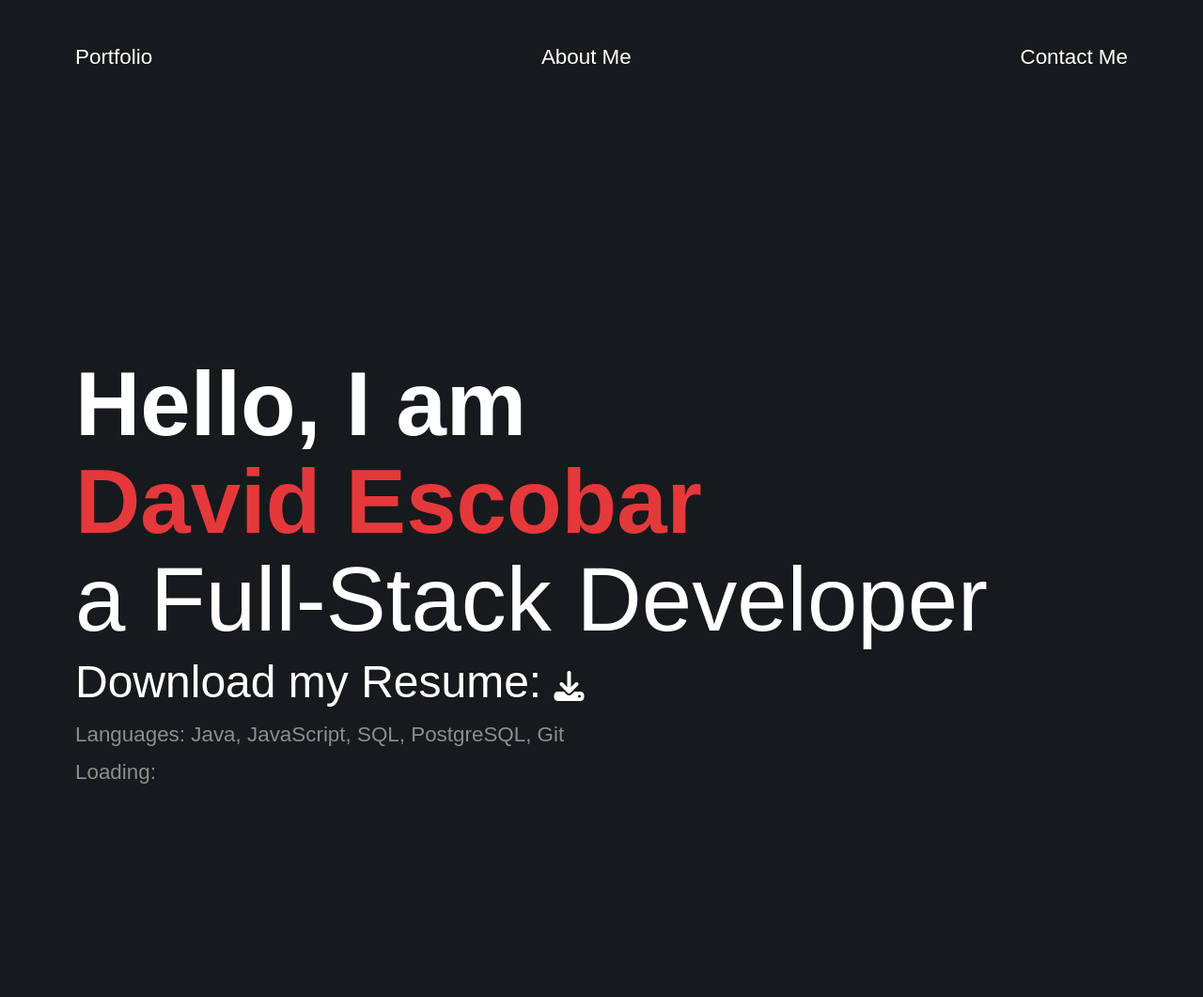
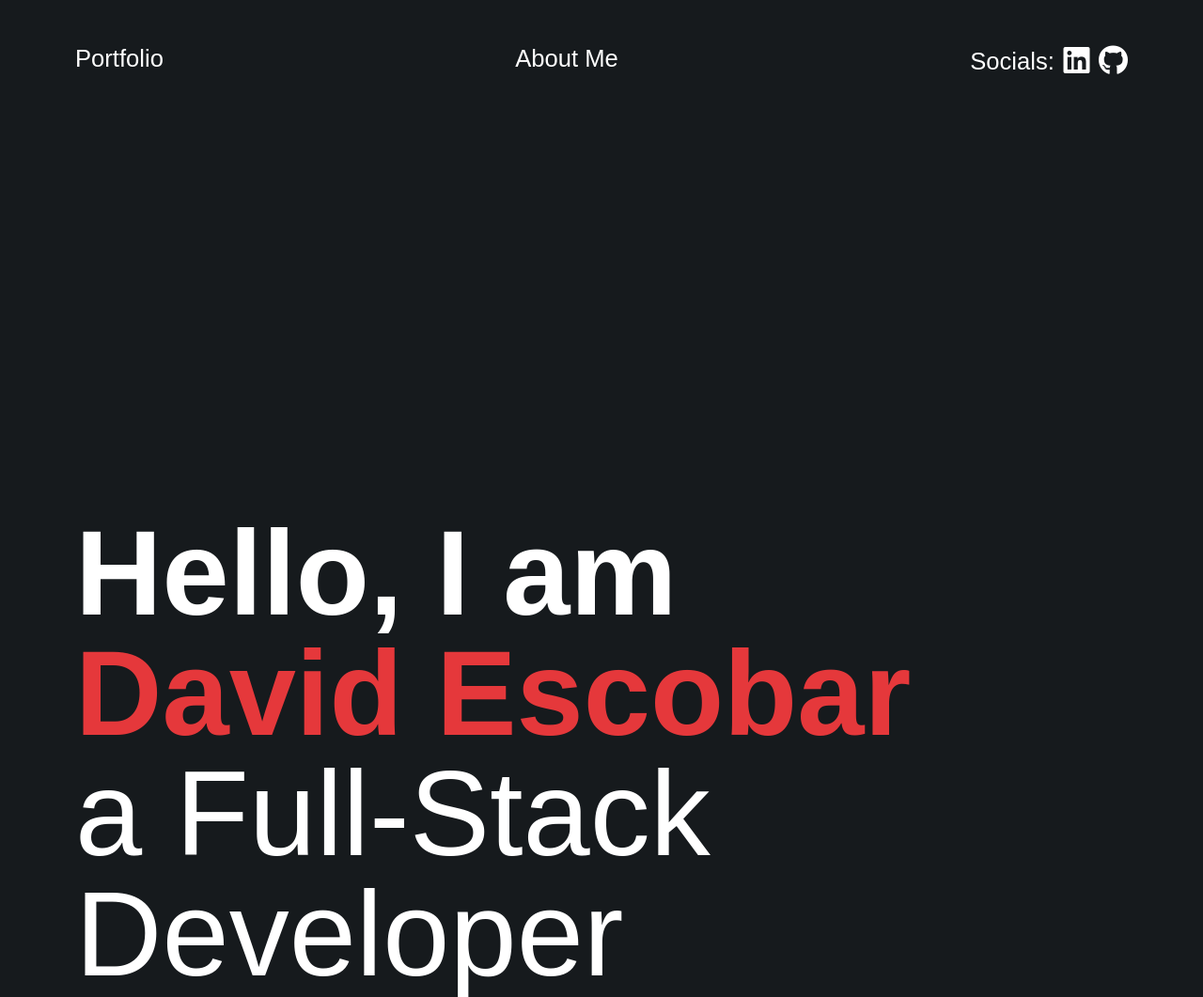
Before and after one commit to susanoos/my-portfolio, a website: page index.html in a window 1280 px wide. Shown: the top 1061 px of the page at 94% size. Drawn offline with Linux system fonts and the light colour scheme.

Commit message:
updated code

```diff
--- a/index.html
+++ b/index.html
@@ -16,32 +16,45 @@
     <header>
       <nav class="nav nav-container">
         <ul class="links">
-          <li><a href="#portfolio">Portfolio</a></li>
-          <li><a href="#about-me">About Me</a></li>
-          <li><a href="#contact">Contact Me</a></li>
+          <li class="list"><a href="#portfolio">Portfolio</a></li>
+          <li class="list"><a href="#about-me">About Me</a></li>
+          <li class="list">
+            <div class="socials-container">
+              Socials:
+              <a
+                href="https://www.linkedin.com/in/david--escobar/"
+                target="_blank"
+                ><i class="fa-brands fa-linkedin icon"></i
+              ></a>
+              <a href="https://github.com/susanoos" target="_blank"
+                ><i class="fa-brands fa-github icon"></i
+              ></a>
+            </div>
+          </li>
         </ul>
       </nav>
-      <div class="container">
+      <section class="container">
+        <div class="header-container">
           <h2 class="heading-text">Hello, I am</h2>
           <h1 class="heading-name heading-text">David Escobar</h1>
           <p class="heading-text">a Full-Stack Developer</p>
           <div>
             <span class="text">Download my Resume: </span>
-          <a href="David_Escobar_Resume.pdf" download="David_Escobar.pdf"
-            ><i class="fa-solid fa-download icon"></i
-          ></a>
+            <a href="David_Escobar_Resume.pdf" download="David_Escobar.pdf"></a>
+            <i class="fa-solid fa-download resume-icon"></i>
           </div>
           <span class="span-text"
             >Languages: Java, JavaScript, SQL, PostgreSQL, Git
           </span>
           <br />
           <span class="span-text">
-          Loading:
+            Learning:
             <span class="span-text span-animation"
               >React, Spring Boot...</span
             ></span
           >
         </div>
+      </section>
     </header>
 
     <section class="container" id="portfolio">
@@ -57,7 +70,7 @@
           Development by Merit America which I found through my employer Amazon,
           and I am learning Front-End Development on my own time through Udemy
           currently taking a course called "The Complete JavaScript Course 2023:
-          From Zero to Expert! ". I also took a web development class at a
+          From Zero to Expert!". I also took a web development class at a
           community college when I used to attend and there I learned HTML and
           CSS. Since I started my journey I have learned many new skills and
           technologies and hope to continue making improvements and learning
--- a/script.js
+++ b/script.js
@@ -12,21 +12,21 @@ const projects = [
     description:
       "Virtual vending machine application with command-line interface allowing users to deposit money, built during my time with Merit America and fellow students.",
     img: "https://media4.giphy.com/media/fph1vX16qKDkiz7BnI/giphy.gif?cid=790b7611b80c108f689c67c7e358ec75bc2791544189f1c3&rid=giphy.gif&ct=g",
-    liveDemo: "No demo",
+    liveDemo: "",
     codeRepository:
       "https://github.com/susanoos/Merit-America-Module-1-Capstone-VendingMachine/tree/main",
   },
   {
     title: "Bankist",
-    description: `Taught in the JavaScript course I took in Udemy, it was used as a tutorial to implament various features which are frequently used today.`,
+    description: `Taught in the JavaScript course I took on Udemy, it was used as a tutorial to implament various features which are frequently used today.`,
     img: "./imgs/bankist.png",
     liveDemo: "https://susanoos.github.io/bankist-landing/",
     codeRepository: "https://github.com/susanoos/bankist-landing",
   },
   {
     title: "Pokédex",
-    description: `A simple application that allows the user to search for a Pokémon by name.
-    and retrieve information about that Pokémon.`,
+    description:
+      "A simple application that allows the user to search for a Pokémon by name. and retrieve information about that Pokémon. (Still under development)",
     img: "./imgs/pokedex.png",
     liveDemo: "https://susanoos.github.io/pokedex/",
     codeRepository: "https://github.com/susanoos/pokedex",
@@ -57,7 +57,7 @@ const projectsHTML = projects
               ${project.description}
             </p>
           <div class="project-links">
-            <a href="live-demo-link" target="_blank">Demo: ${project.liveDemo}</a>
+            <a href="${project.liveDemo}" target="_blank">Demo: ${project.liveDemo}</a>
             <a href="${project.codeRepository}" target="_blank"><i class="fa-brands fa-github icon"></i></a>
             </div>
           </div>
--- a/styles.css
+++ b/styles.css
@@ -38,11 +38,17 @@ body {
   font-size: 3rem;
   line-height: 4.5rem;
 }
+.resume-icon {
+  font-size: 2.5rem;
+}
+.icon {
+  font-size: 2rem;
+}
 /*  */
 
 /* nav links */
 .links {
-  font-size: 1.4rem;
+  font-size: 1.6rem;
   list-style: none;
   display: flex;
   justify-content: space-between;
@@ -55,15 +61,26 @@ a {
   text-decoration: none;
 }
 
+.socials-container {
+  display: flex;
+  flex-direction: row;
+  justify-content: center;
+  align-items: center;
+  gap: 0.6rem;
+}
+
 /* Header section */
+.header-container {
+  padding-top: 10rem;
+}
 
 .heading-name {
   color: #e5383b;
 }
 
 .heading-text {
-  font-size: 6rem;
-  line-height: 6.5rem;
+  font-size: 8rem;
+  line-height: 8rem;
 }
 
 .span-text {
@@ -106,7 +123,7 @@ a {
   color: #e5383b;
   font-size: 3rem;
   margin-top: 1rem;
-  margin-bottom: 1rem;
+  margin-bottom: 1.2rem;
 }
 
 .project-description {
@@ -161,9 +178,6 @@ a {
   width: 100%;
   height: 350px;
 }
-.icon {
-  font-size: 2rem;
-}
 
 /* About Me */
 .about__me-heading {
```
Lines whose indentation alone changed are shown as unchanged.
